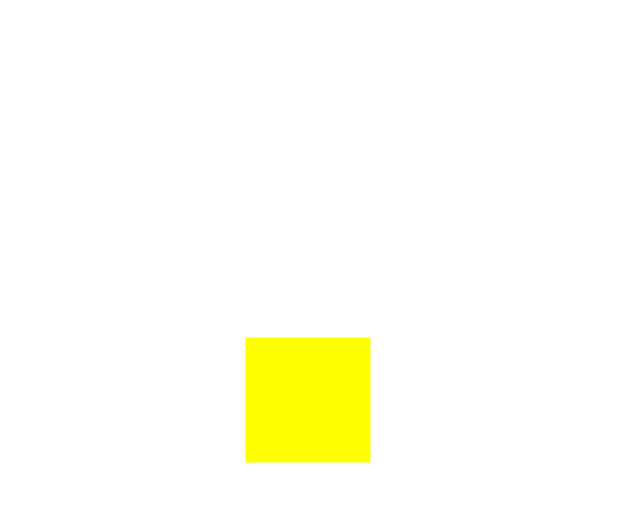
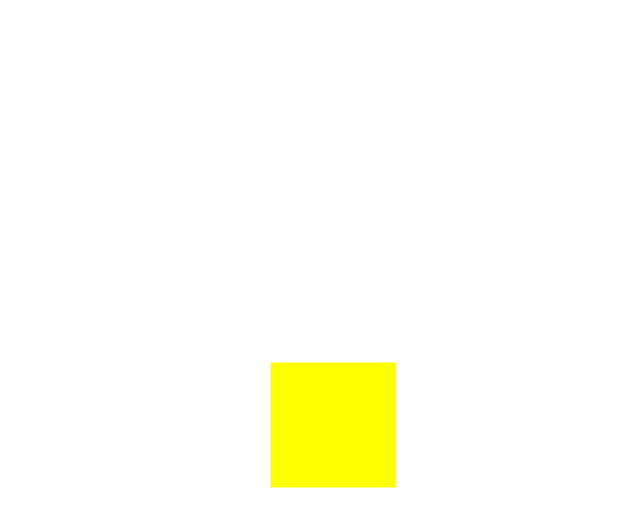
Before and after one commit to EhWanu/Transform-Types, a plain HTML site: page index.html in a window 1280 px wide. In both pictures the pointer is over the element 640 px from the left and 400 px from the top of the page. Shown: the whole page, without its empty margins (332-972 px from the left). Drawn offline with Linux system fonts and the light colour scheme.

Commit message:
translate3d

```diff
--- a/style.css
+++ b/style.css
@@ -8,7 +8,7 @@
     display: flex;
     align-items: center;
     justify-content: center;
-    perspective: 500px ;
+    perspective: 100px;
 }
 
 .item {
@@ -23,5 +23,5 @@
      /* transform: rotateY(50deg); */
      /* transform: scale(0.1); */
      /* transform: skew(50deg,50deg)  */
-    transform: translateZ(100px);
+    transform: translate3d(20px,20px,20px);
 }
```
